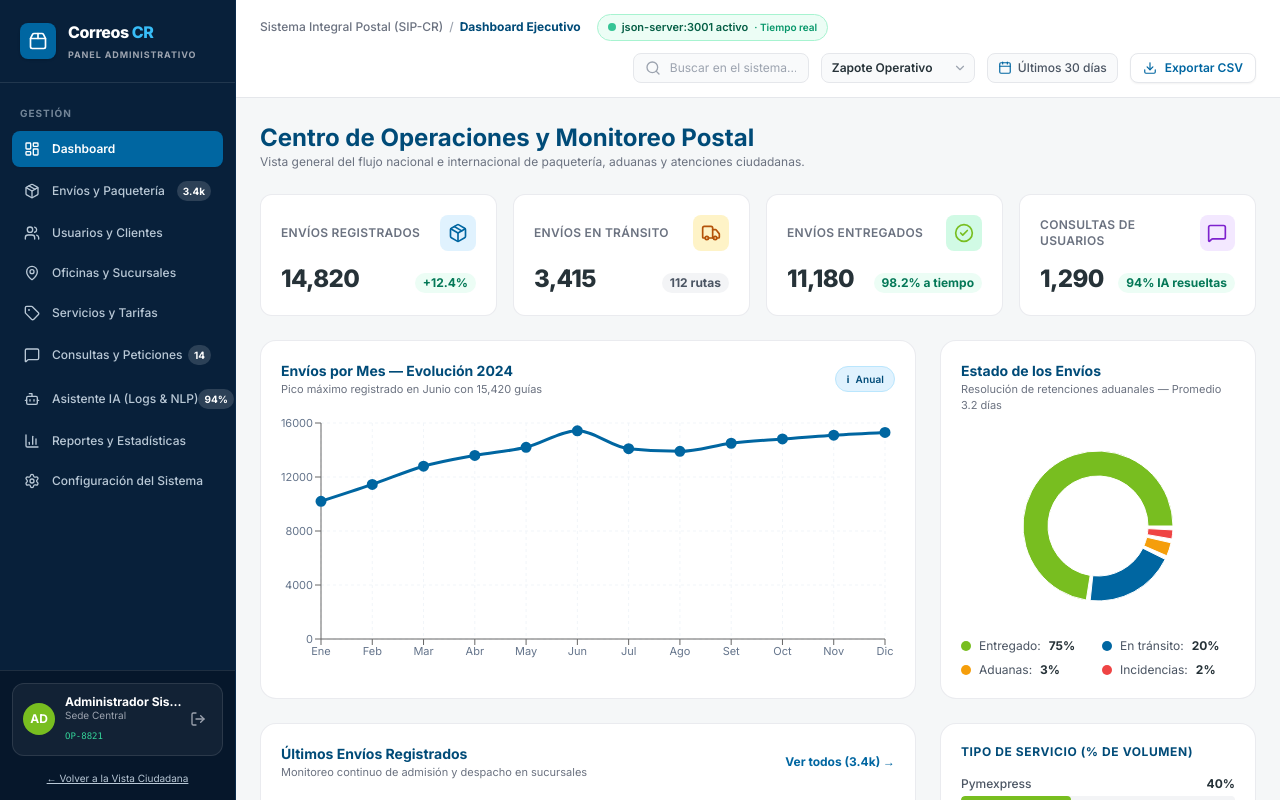
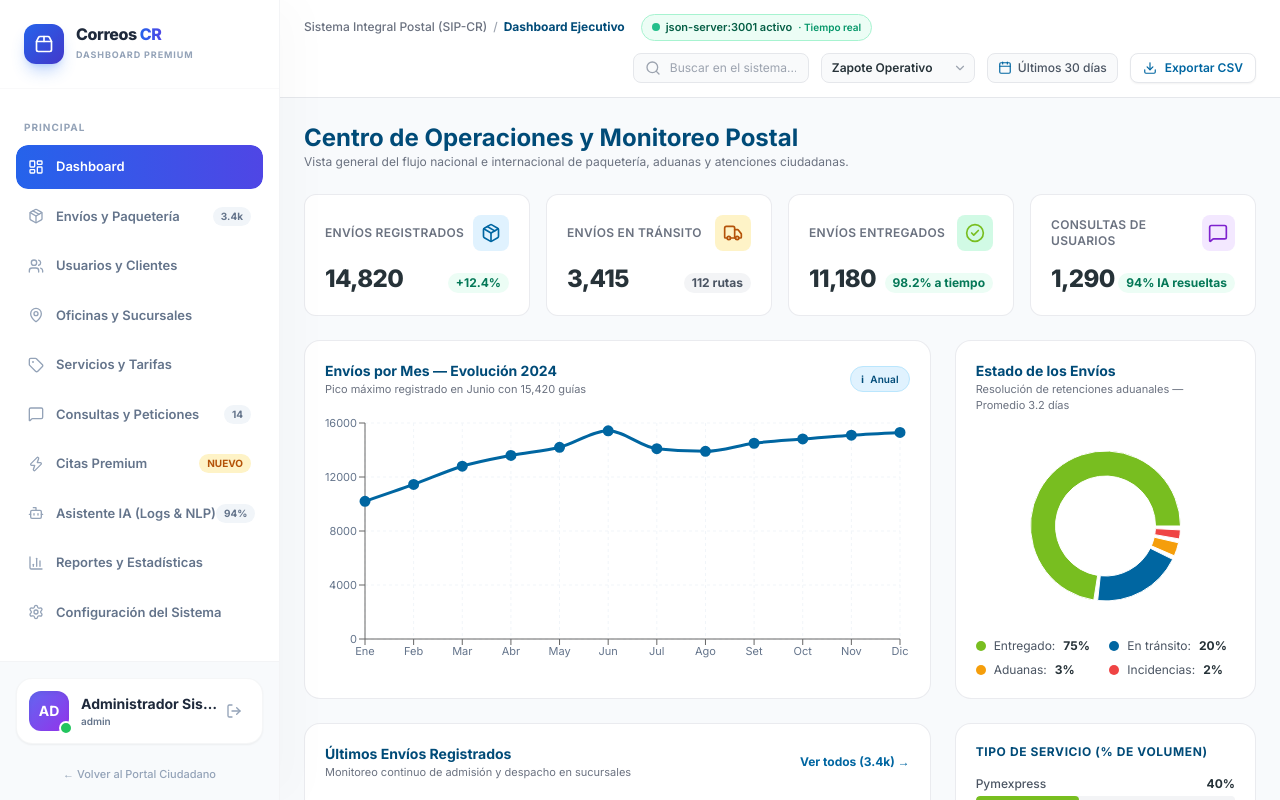
Before and after one commit to johandybalitan127-cell/Proyecto-Final-, a React (Vite) app: page /admin in a window 1280 px wide. Shown: the top 800 px of the page. Built offline with nearby package versions, Linux system fonts and the light colour scheme; data requests are answered from the project's data file.

Commit message:
style: Rediseño completo del sidebar administrativo con framer-motion y estetica premium

```diff
--- a/src/components/admin/AdminLayout.jsx
+++ b/src/components/admin/AdminLayout.jsx
@@ -8,7 +8,7 @@ export const AdminLayout = () => {
   const [sidebarOpen, setSidebarOpen] = useState(false);
 
   return (
-    <div className="flex min-h-screen bg-[#F5F7F8] font-sans antialiased text-gris-oscuro">
+    <div className="flex min-h-screen bg-slate-50 font-sans antialiased text-slate-800">
       <a
         href="#admin-main-content"
         className="sr-only focus:not-sr-only focus:fixed focus:top-3 focus:left-3 focus:z-[100] focus:px-4 focus:py-2.5 focus:bg-amber-400 focus:text-black focus:font-extrabold focus:rounded-xl focus:shadow-2xl focus:ring-4 focus:ring-black"
@@ -26,14 +26,14 @@ export const AdminLayout = () => {
         </main>
 
         {/* Official UPU / Terminal Footer */}
-        <footer className="bg-white border-t border-gray-200 px-4 sm:px-6 py-3 flex flex-col sm:flex-row items-center justify-between gap-2 text-[10px] sm:text-[11px] text-gray-500">
-          <div className="flex items-center gap-1.5 text-center sm:text-left">
-            <Lock className="w-3.5 h-3.5 text-emerald-600 flex-shrink-0" />
+        <footer className="bg-white border-t border-gray-100 px-6 py-4 flex flex-col sm:flex-row items-center justify-between gap-3 text-xs text-slate-400">
+          <div className="flex items-center gap-2 text-center sm:text-left">
+            <Lock className="w-4 h-4 text-emerald-500 flex-shrink-0" />
             <span>🔒 Sesión segura SSL 256-bit · Normativa UPU y Ley Postal Costarricense</span>
           </div>
-          <div className="flex items-center gap-1.5 font-mono text-[10px] text-gray-400">
-            <Cpu className="w-3.5 h-3.5 text-azul-primario flex-shrink-0" />
-            <span>Terminal: ZAP-04 · SIP-CR v4.2.0-UCR</span>
+          <div className="flex items-center gap-2 font-mono text-[11px] text-slate-400 bg-slate-50 px-3 py-1.5 rounded-lg border border-gray-100">
+            <Cpu className="w-4 h-4 text-blue-500 flex-shrink-0" />
+            <span>Terminal: ZAP-04 · SIP-CR v5.0.0-PRO</span>
           </div>
         </footer>
       </div>
--- a/src/components/admin/AdminSidebar.jsx
+++ b/src/components/admin/AdminSidebar.jsx
@@ -1,8 +1,9 @@
 import React from 'react';
 import { NavLink, Link, useNavigate } from 'react-router-dom';
+import { motion, AnimatePresence } from 'framer-motion';
 import {
   LayoutDashboard, Package, Users, MapPin, Tag, MessageSquare,
-  Bot, BarChart3, Settings, LogOut, Package2, X
+  Bot, BarChart3, Settings, LogOut, Package2, X, Zap
 } from 'lucide-react';
 import { useAuth } from '../../hooks/useAuth';
 
@@ -22,6 +23,7 @@ export const AdminSidebar = ({ isOpen = false, onClose = () => {} }) => {
     { name: 'Oficinas y Sucursales', path: '/admin/sucursales', icon: MapPin },
     { name: 'Servicios y Tarifas', path: '/admin/servicios-tarifas', icon: Tag },
     { name: 'Consultas y Peticiones', path: '/admin/consultas', icon: MessageSquare, badge: '14' },
+    { name: 'Citas Premium', path: '/admin/citas-premium', icon: Zap, badge: 'NUEVO' },
     { name: 'Asistente IA (Logs & NLP)', path: '/admin/asistente-ia', icon: Bot, badge: '94%' },
     { name: 'Reportes y Estadísticas', path: '/admin/reportes', icon: BarChart3 },
     { name: 'Configuración del Sistema', path: '/admin/configuracion', icon: Settings },
@@ -39,25 +41,30 @@ export const AdminSidebar = ({ isOpen = false, onClose = () => {} }) => {
       )}
 
       {/* Sidebar Element */}
-      <aside
-        className={`w-[236px] bg-[#08203A] text-white flex-shrink-0 flex flex-col justify-between h-screen fixed lg:sticky top-0 left-0 border-r border-[#0B2A4A] z-50 select-none transition-transform duration-300 ease-in-out ${
-          isOpen ? 'translate-x-0 shadow-2xl' : '-translate-x-full lg:translate-x-0'
+      <motion.aside
+        initial={{ x: -280 }}
+        animate={{ x: isOpen ? 0 : 0 }}
+        className={`w-[280px] bg-white border-r border-gray-100 flex-shrink-0 flex flex-col justify-between h-screen fixed lg:sticky top-0 left-0 z-50 select-none shadow-[20px_0_40px_rgba(0,0,0,0.02)] transition-transform duration-300 ease-out ${
+          isOpen ? 'translate-x-0' : '-translate-x-full lg:translate-x-0'
         }`}
       >
         {/* Top Section */}
-        <div className="flex flex-col flex-1 overflow-y-auto">
+        <div className="flex flex-col flex-1 overflow-hidden">
           {/* Brand header */}
-          <div className="p-4 sm:p-5 border-b border-white/10 flex items-center justify-between">
-            <Link to="/" onClick={onClose} className="flex items-center gap-2.5 sm:gap-3 group">
-              <div className="w-8 h-8 sm:w-9 sm:h-9 rounded-lg bg-azul-primario flex items-center justify-center text-white shadow">
-                <Package2 className="w-4 h-4 sm:w-5 sm:h-5" />
-              </div>
+          <div className="px-6 py-6 border-b border-gray-100/50 flex items-center justify-between">
+            <Link to="/" onClick={onClose} className="flex items-center gap-3 group">
+              <motion.div
+                whileHover={{ rotate: 10, scale: 1.05 }}
+                className="w-10 h-10 rounded-xl bg-gradient-to-br from-blue-600 to-indigo-700 flex items-center justify-center text-white shadow-lg shadow-blue-500/30"
+              >
+                <Package2 className="w-5 h-5" />
+              </motion.div>
               <div>
-                <h1 className="font-extrabold text-sm sm:text-base tracking-tight leading-none text-white font-sans">
-                  Correos <span className="text-sky-400">CR</span>
+                <h1 className="font-extrabold text-base tracking-tight leading-none text-slate-800 font-sans">
+                  Correos <span className="text-transparent bg-clip-text bg-gradient-to-r from-blue-600 to-indigo-600">CR</span>
                 </h1>
-                <span className="text-[8px] sm:text-[9px] font-bold text-gray-400 uppercase tracking-widest mt-1 block">
-                  PANEL ADMINISTRATIVO
+                <span className="text-[9px] font-bold text-slate-400 uppercase tracking-widest mt-1.5 block">
+                  Dashboard Premium
                 </span>
               </div>
             </Link>
@@ -65,22 +72,21 @@ export const AdminSidebar = ({ isOpen = false, onClose = () => {} }) => {
             {/* Close button on mobile/tablet */}
             <button
               onClick={onClose}
-              className="lg:hidden p-1.5 text-gray-400 hover:text-white rounded-lg hover:bg-white/10"
-              aria-label="Cerrar menú lateral"
+              className="lg:hidden p-2 text-slate-400 hover:text-slate-700 rounded-xl hover:bg-slate-100 transition-colors"
             >
               <X className="w-5 h-5" />
             </button>
           </div>
 
           {/* Section title */}
-          <div className="px-5 pt-4 pb-2">
-            <span className="text-[10px] font-bold tracking-widest text-[#B9C8D6]/60 uppercase">
-              GESTIÓN
+          <div className="px-6 pt-6 pb-2">
+            <span className="text-[10px] font-bold tracking-widest text-slate-400 uppercase">
+              Principal
             </span>
           </div>
 
           {/* Nav list */}
-          <nav className="px-3 space-y-1">
+          <nav className="px-4 space-y-1.5 overflow-y-auto pb-6 scrollbar-hide">
             {navItems.map((item) => (
               <NavLink
                 key={item.path}
@@ -88,21 +94,43 @@ export const AdminSidebar = ({ isOpen = false, onClose = () => {} }) => {
                 end={item.exact}
                 onClick={onClose}
                 className={({ isActive }) =>
-                  `flex items-center justify-between px-3 py-2 sm:py-2.5 rounded-lg text-xs font-medium transition-colors ${
+                  `relative flex items-center justify-between px-3 py-3 rounded-xl text-[13px] font-semibold transition-all duration-300 group overflow-hidden ${
                     isActive
-                      ? 'bg-azul-primario text-white shadow-sm font-semibold'
-                      : 'text-[#B9C8D6] hover:bg-white/5 hover:text-white'
+                      ? 'text-white'
+                      : 'text-slate-500 hover:text-slate-900 hover:bg-slate-50'
                   }`
                 }
               >
-                <div className="flex items-center gap-3">
-                  <item.icon className="w-4 h-4 flex-shrink-0" />
-                  <span className="truncate">{item.name}</span>
-                </div>
-                {item.badge && (
-                  <span className="text-[10px] font-bold px-1.5 py-0.5 rounded-full bg-white/15 text-white">
-                    {item.badge}
-                  </span>
+                {({ isActive }) => (
+                  <>
+                    {/* Active Background Animation */}
+                    {isActive && (
+                      <motion.div
+                        layoutId="active-nav"
+                        className="absolute inset-0 bg-gradient-to-r from-blue-600 to-indigo-600 rounded-xl shadow-md shadow-blue-500/20"
+                        transition={{ type: "spring", stiffness: 300, damping: 30 }}
+                      />
+                    )}
+
+                    <div className="relative flex items-center gap-3 z-10">
+                      <motion.div whileHover={{ scale: 1.1 }} whileTap={{ scale: 0.95 }}>
+                        <item.icon className={`w-4 h-4 flex-shrink-0 transition-colors ${isActive ? 'text-white' : 'text-slate-400 group-hover:text-blue-600'}`} />
+                      </motion.div>
+                      <span className="truncate">{item.name}</span>
+                    </div>
+
+                    {item.badge && (
+                      <span className={`relative z-10 text-[10px] font-bold px-2 py-0.5 rounded-full transition-colors ${
+                        isActive
+                          ? 'bg-white/20 text-white'
+                          : item.badge === 'NUEVO'
+                            ? 'bg-amber-100 text-amber-700'
+                            : 'bg-slate-100 text-slate-500'
+                      }`}>
+                        {item.badge}
+                      </span>
+                    )}
+                  </>
                 )}
               </NavLink>
             ))}
@@ -110,42 +138,44 @@ export const AdminSidebar = ({ isOpen = false, onClose = () => {} }) => {
         </div>
 
         {/* Bottom User Card */}
-        <div className="p-3 border-t border-white/10 bg-[#06172B]">
-          <div className="p-2.5 rounded-xl bg-white/5 border border-white/10 flex items-center justify-between">
-            <div className="flex items-center gap-2.5 min-w-0">
-              <div className="w-8 h-8 rounded-full bg-verde-principal text-white text-xs font-bold flex items-center justify-center flex-shrink-0">
-                {user?.avatar || 'CM'}
+        <div className="p-4 bg-slate-50 border-t border-gray-100">
+          <div className="p-3 rounded-2xl bg-white border border-gray-100/80 shadow-sm flex items-center justify-between hover:shadow-md transition-shadow">
+            <div className="flex items-center gap-3 min-w-0">
+              <div className="relative">
+                <div className="w-10 h-10 rounded-xl bg-gradient-to-br from-indigo-500 to-purple-600 text-white text-sm font-bold flex items-center justify-center flex-shrink-0 shadow-inner">
+                  {user?.avatar || 'AD'}
+                </div>
+                <div className="absolute -bottom-1 -right-1 w-3.5 h-3.5 bg-green-500 border-2 border-white rounded-full"></div>
               </div>
               <div className="min-w-0">
-                <p className="text-xs font-bold text-white truncate leading-tight">
-                  {user?.nombre || 'Carlos Mora'}
+                <p className="text-sm font-bold text-slate-800 truncate leading-tight">
+                  {user?.nombre || 'Administrador'}
                 </p>
-                <p className="text-[10px] text-gray-400 truncate leading-tight">
-                  {user?.sucursal || 'Operador Zapote'}
+                <p className="text-[10px] font-semibold text-slate-500 truncate leading-tight mt-0.5">
+                  {user?.rol || 'Super Admin'}
                 </p>
-                <span className="text-[9px] text-emerald-400 font-mono">
-                  {user?.codigoOperador || 'OP-8821'}
-                </span>
               </div>
             </div>
 
-            <button
+            <motion.button
+              whileHover={{ scale: 1.1, rotate: 10 }}
+              whileTap={{ scale: 0.9 }}
               onClick={handleLogout}
-              className="p-1.5 text-gray-400 hover:text-red-400 hover:bg-white/5 rounded-lg transition"
+              className="p-2 text-slate-400 hover:text-red-500 hover:bg-red-50 rounded-xl transition-colors"
               title="Cerrar sesión"
             >
               <LogOut className="w-4 h-4" />
-            </button>
+            </motion.button>
           </div>
 
-          <div className="mt-2 text-center">
-            <Link to="/" className="text-[10px] text-[#B9C8D6] hover:text-white underline">
-              ← Volver a la Vista Ciudadana
+          <div className="mt-4 text-center">
+            <Link to="/" className="text-[11px] font-medium text-slate-400 hover:text-blue-600 transition-colors">
+              ← Volver al Portal Ciudadano
             </Link>
           </div>
         </div>
 
-      </aside>
+      </motion.aside>
     </>
   );
 };
```
